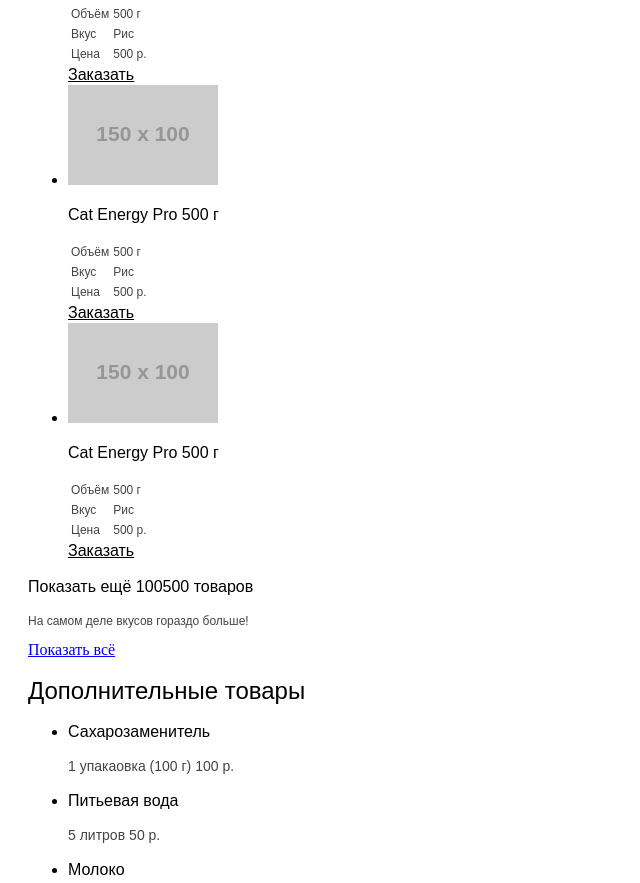
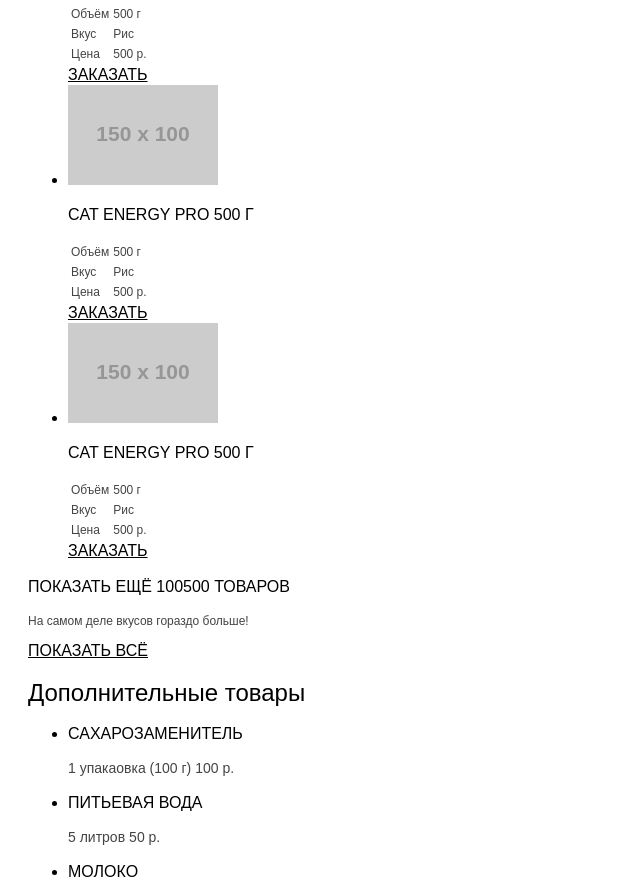
Before and after one commit to kirillNK/519095-cat-energy, a website: page source/catalog.html in a window 1280 px wide. Shown: the part 1488-2371 px from the top of the page, without its empty margins (0-640 px from the left). Drawn offline with nearby package versions, Linux system fonts and the light colour scheme; files that its build step writes are made by us from their sources; placeholder pictures from the web are drawn by us.

Commit message:
Исправления catalog страницы

```diff
--- a/source/sass/catalog.scss
+++ b/source/sass/catalog.scss
@@ -10,24 +10,16 @@
 .catalog__load-more .catalog__title {
   font: 400 16px/20px $font-family-oswald;
   color: #000000;
-}
-
-.product-tile__title {
-  font: 400 16px/20px $font-family-oswald;
-  color: #000000;
-}
-
-.product-tile__spec {
-  font: 400 12px/16px $font-family;
-  color: $gray-text;
-}
-
-.product-tile__btn {
-  font: 400 16px/20px $font-family-oswald;
-  color: #000000;
+  text-transform: uppercase;
 }
 
 .catalog__text {
   font: 400 12px/16px $font-family;
   color: $gray-text;
 }
+
+.catalog__btn {
+  font: 400 16px/20px $font-family-oswald;
+  color: #000000;
+  text-transform: uppercase;
+}
--- a/source/sass/extra.scss
+++ b/source/sass/extra.scss
@@ -10,6 +10,7 @@
 .extra__subtitle {
   font: 400 16px/16px $font-family-oswald;
   color: #000000;
+  text-transform: uppercase;
 }
 
 .extra-tile__quantity {
--- a/source/sass/product-tile.scss
+++ b/source/sass/product-tile.scss
@@ -1,3 +1,20 @@
 .product-tile {
   //
 }
+
+.product-tile__title {
+  font: 400 16px/20px $font-family-oswald;
+  color: #000000;
+  text-transform: uppercase;
+}
+
+.product-tile__spec {
+  font: 400 12px/16px $font-family;
+  color: $gray-text;
+}
+
+.product-tile__btn {
+  font: 400 16px/20px $font-family-oswald;
+  color: #000000;
+  text-transform: uppercase;
+}
```
